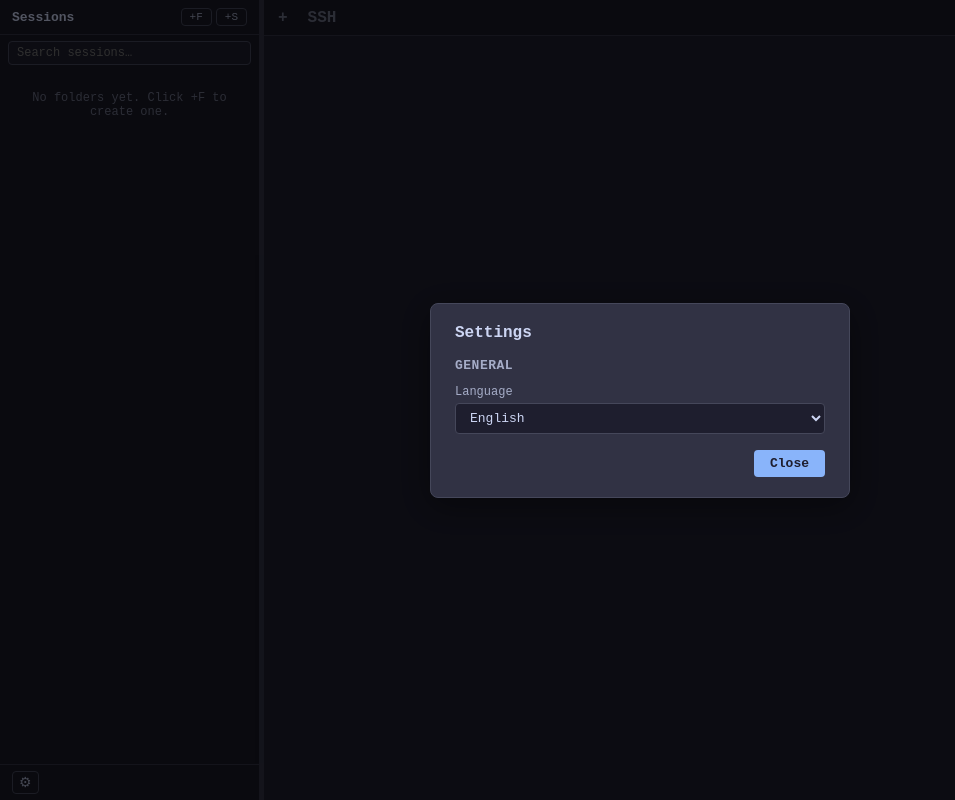
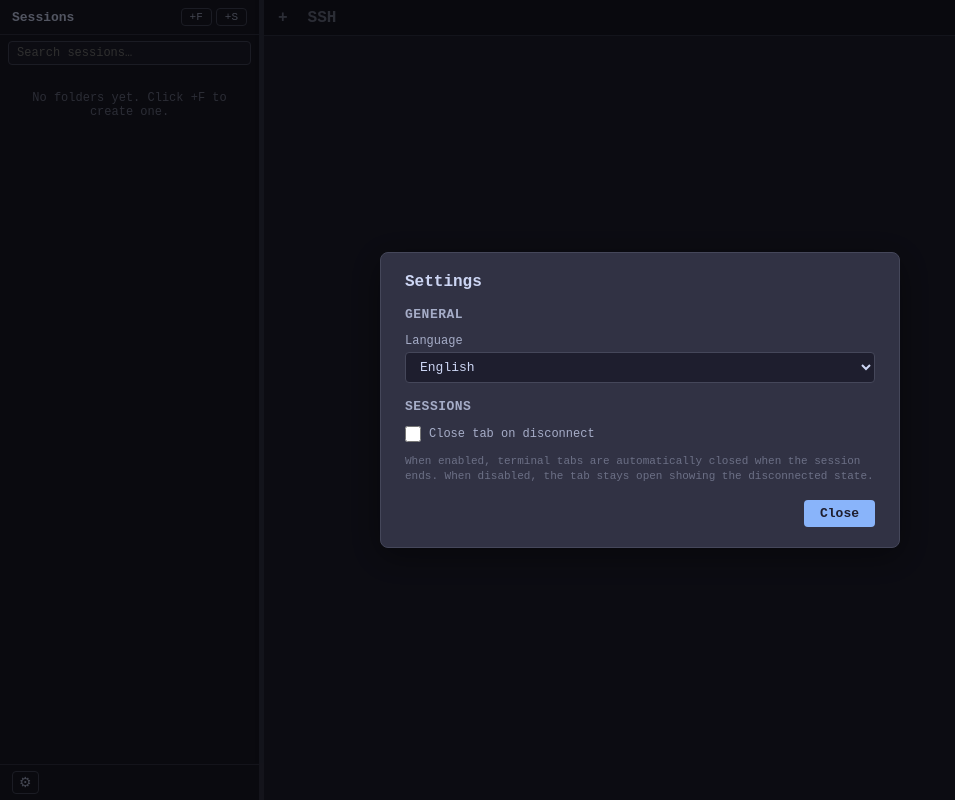
Before and after one commit to TheFlipside/shellstation, a React (Vite) app: page / in a window 1280 px wide. Both pictures are taken after a click on the button "Settings". Shown: the whole page, without its empty margins (0-955 px from the left). Built offline with nearby package versions, Linux system fonts and the light colour scheme.

Commit message:
Disconnect behaviour

```diff
--- a/src/App.css
+++ b/src/App.css
@@ -391,8 +391,38 @@ body,
   font-weight: 600;
   color: #a6adc8;
   margin-bottom: 12px;
+  margin-top: 16px;
   text-transform: uppercase;
   letter-spacing: 0.5px;
+}
+
+.settings-section-title:first-of-type {
+  margin-top: 0;
+}
+
+.dialog-field-row {
+  flex-direction: row;
+  align-items: center;
+  gap: 8px;
+}
+
+.dialog-field-row input[type="checkbox"] {
+  width: 16px;
+  height: 16px;
+  accent-color: #89b4fa;
+  cursor: pointer;
+}
+
+.dialog-field-row label {
+  cursor: pointer;
+}
+
+.settings-hint {
+  font-size: 11px;
+  color: #6c7086;
+  line-height: 1.4;
+  margin-top: 2px;
+  margin-bottom: 12px;
 }
 
 /* ── Tree Items ────────────────────────────────────────────────── */
--- a/src/components/SettingsDialog.tsx
+++ b/src/components/SettingsDialog.tsx
@@ -13,7 +13,7 @@ interface SettingsDialogProps {
 
 export function SettingsDialog({ onClose }: SettingsDialogProps): React.JSX.Element {
   const { t, i18n } = useTranslation();
-  const { language, setLanguage } = useSettingsStore();
+  const { language, setLanguage, closeOnDisconnect, setCloseOnDisconnect } = useSettingsStore();
 
   const currentLang = language !== "" ? language : (i18n.resolvedLanguage ?? "en");
 
@@ -48,6 +48,21 @@ export function SettingsDialog({ onClose }: SettingsDialogProps): React.JSX.Elem
             ))}
           </select>
         </div>
+        <h4 className="settings-section-title">{t("settings.sessions")}</h4>
+        <div className="dialog-field dialog-field-row">
+          <input
+            type="checkbox"
+            id="settings-close-on-disconnect"
+            checked={closeOnDisconnect}
+            onChange={(e) => {
+              setCloseOnDisconnect(e.target.checked);
+            }}
+          />
+          <label htmlFor="settings-close-on-disconnect">
+            {t("settings.closeOnDisconnectLabel")}
+          </label>
+        </div>
+        <p className="settings-hint">{t("settings.closeOnDisconnectHint")}</p>
         <div className="dialog-actions">
           <button type="button" className="dialog-btn dialog-btn-primary" onClick={onClose}>
             {t("settings.close")}
--- a/src/components/Terminal.tsx
+++ b/src/components/Terminal.tsx
@@ -12,6 +12,7 @@ interface TerminalProps {
   sessionId: string;
   sessionType: SessionType;
   visible: boolean;
+  onExit?: () => void;
 }
 
 /** Decode a base64 string to bytes using the built-in atob. */
@@ -27,10 +28,17 @@ function base64Decode(encoded: string): Uint8Array {
 // eslint-disable-next-line @typescript-eslint/no-empty-function
 const noop = (): void => {};
 
-export function Terminal({ sessionId, sessionType, visible }: TerminalProps): React.JSX.Element {
+export function Terminal({
+  sessionId,
+  sessionType,
+  visible,
+  onExit,
+}: TerminalProps): React.JSX.Element {
   const containerRef = useRef<HTMLDivElement>(null);
   const termRef = useRef<XTerm | null>(null);
   const fitAddonRef = useRef<FitAddon | null>(null);
+  const onExitRef = useRef(onExit);
+  onExitRef.current = onExit;
 
   const writeCmd = sessionType === "ssh" ? "ssh_write" : "pty_write";
   const resizeCmd = sessionType === "ssh" ? "ssh_resize" : "pty_resize";
@@ -119,7 +127,11 @@ export function Terminal({ sessionId, sessionType, visible }: TerminalProps): Re
       });
 
       exitUnlisten = await listen(`terminal-exit-${sessionId}`, () => {
-        term.write(`\r\n${i18n.t("terminal.processExited")}\r\n`);
+        if (onExitRef.current) {
+          onExitRef.current();
+        } else {
+          term.write(`\r\n${i18n.t("terminal.processExited")}\r\n`);
+        }
       });
     };
 
--- a/src/components/TerminalTabs.tsx
+++ b/src/components/TerminalTabs.tsx
@@ -6,6 +6,7 @@ import { useTerminalStore } from "../stores/terminalStore";
 import { Terminal } from "./Terminal";
 import { QuickConnect, type QuickConnectParams } from "./QuickConnect";
 import { HostVerifyDialog, type HostVerifyRequest } from "./HostVerifyDialog";
+import { useSettingsStore } from "../stores/settingsStore";
 
 // eslint-disable-next-line @typescript-eslint/no-empty-function
 const noop = (): void => {};
@@ -13,6 +14,7 @@ const noop = (): void => {};
 export function TerminalTabs(): React.JSX.Element {
   const { t } = useTranslation();
   const { tabs, activeTabId, addTab, removeTab, setActiveTab } = useTerminalStore();
+  const { closeOnDisconnect } = useSettingsStore();
   const [showQuickConnect, setShowQuickConnect] = useState(false);
   const [hostVerifyRequest, setHostVerifyRequest] = useState<HostVerifyRequest | null>(null);
   const verifyQueueRef = useRef<HostVerifyRequest[]>([]);
@@ -170,6 +172,13 @@ export function TerminalTabs(): React.JSX.Element {
             sessionId={tab.id}
             sessionType={tab.type}
             visible={tab.id === activeTabId}
+            onExit={
+              closeOnDisconnect
+                ? () => {
+                    destroyTab(tab.id).catch(noop);
+                  }
+                : undefined
+            }
           />
         ))}
       </div>
--- a/src/locales/de/translation.json
+++ b/src/locales/de/translation.json
@@ -82,6 +82,9 @@
     "title": "Einstellungen",
     "general": "Allgemein",
     "languageLabel": "Sprache",
+    "sessions": "Sitzungen",
+    "closeOnDisconnectLabel": "Tab bei Verbindungsende schlie\u00dfen",
+    "closeOnDisconnectHint": "Wenn aktiviert, werden Terminal-Tabs automatisch geschlossen, sobald die Sitzung endet. Wenn deaktiviert, bleibt der Tab ge\u00f6ffnet und zeigt den getrennten Zustand an.",
     "close": "Schlie\u00dfen"
   }
 }
--- a/src/locales/en/translation.json
+++ b/src/locales/en/translation.json
@@ -82,6 +82,9 @@
     "title": "Settings",
     "general": "General",
     "languageLabel": "Language",
+    "sessions": "Sessions",
+    "closeOnDisconnectLabel": "Close tab on disconnect",
+    "closeOnDisconnectHint": "When enabled, terminal tabs are automatically closed when the session ends. When disabled, the tab stays open showing the disconnected state.",
     "close": "Close"
   }
 }
--- a/src/stores/settingsStore.ts
+++ b/src/stores/settingsStore.ts
@@ -4,16 +4,22 @@ import i18n from "../i18n";
 
 interface SettingsState {
   language: string;
+  closeOnDisconnect: boolean;
   setLanguage: (lang: string) => void;
+  setCloseOnDisconnect: (value: boolean) => void;
 }
 
 export const useSettingsStore = create<SettingsState>()(
   persist(
     (set) => ({
       language: "",
+      closeOnDisconnect: false,
       setLanguage: (lang: string) => {
         void i18n.changeLanguage(lang);
         set({ language: lang });
+      },
+      setCloseOnDisconnect: (value: boolean) => {
+        set({ closeOnDisconnect: value });
       },
     }),
     {
```
